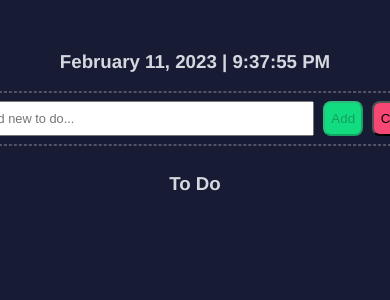
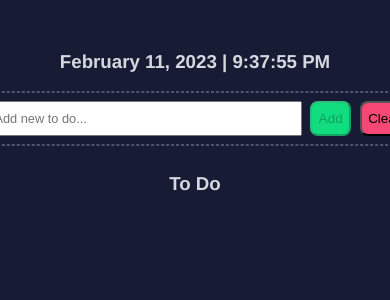
Before and after one commit to rossiny-o/ToDoListApp, a React (Create React App) app: page / in a window 390 px wide. Shown: the top 300 px of the page. Built offline with nearby package versions, Linux system fonts and the light colour scheme.

Commit message:
app responsive1

```diff
--- a/src/App.css
+++ b/src/App.css
@@ -187,12 +187,13 @@ option{
   }
 
   .todo-input-form{
-    width: 325px;
+    width: 300px;
+    margin: 0;
 
   }
 
   .editIteminput {
-    width: 320px;
+    width: 300px;
     padding: 0.2rem;
     margin-right: 0.2rem;
     font-size: 0.8rem;
```
